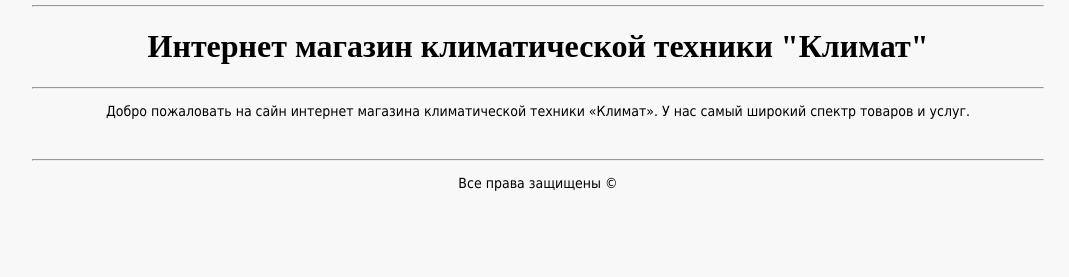
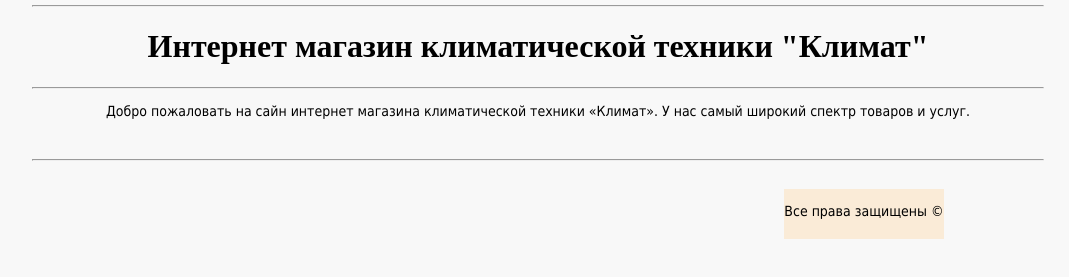
Before and after one commit to Lifter-8361/OnlineMarket, a plain HTML site: page index.html in a window 1280 px wide. Shown: the part 161-438 px from the top of the page, without its empty margins (102-1171 px from the left). Drawn offline with Linux system fonts and the light colour scheme.

Commit message:
footer is done

```diff
--- a/styles.css
+++ b/styles.css
@@ -152,3 +152,12 @@ table tr:first-child {
     margin-top: 50px;
     margin-left: 100px;
 }
+
+.footer
+{
+    height: 50px;
+    background-color:antiquewhite;
+    float: right;
+    margin-top: 20px;
+    margin-right: 100px;
+}
```
